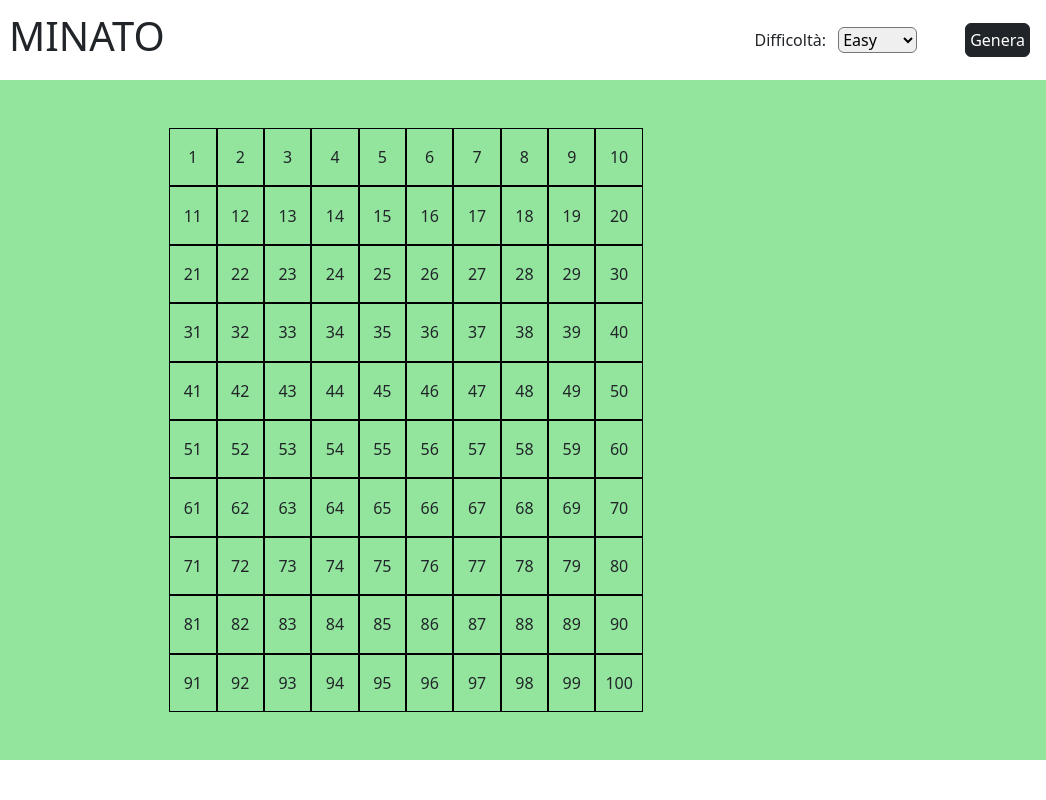
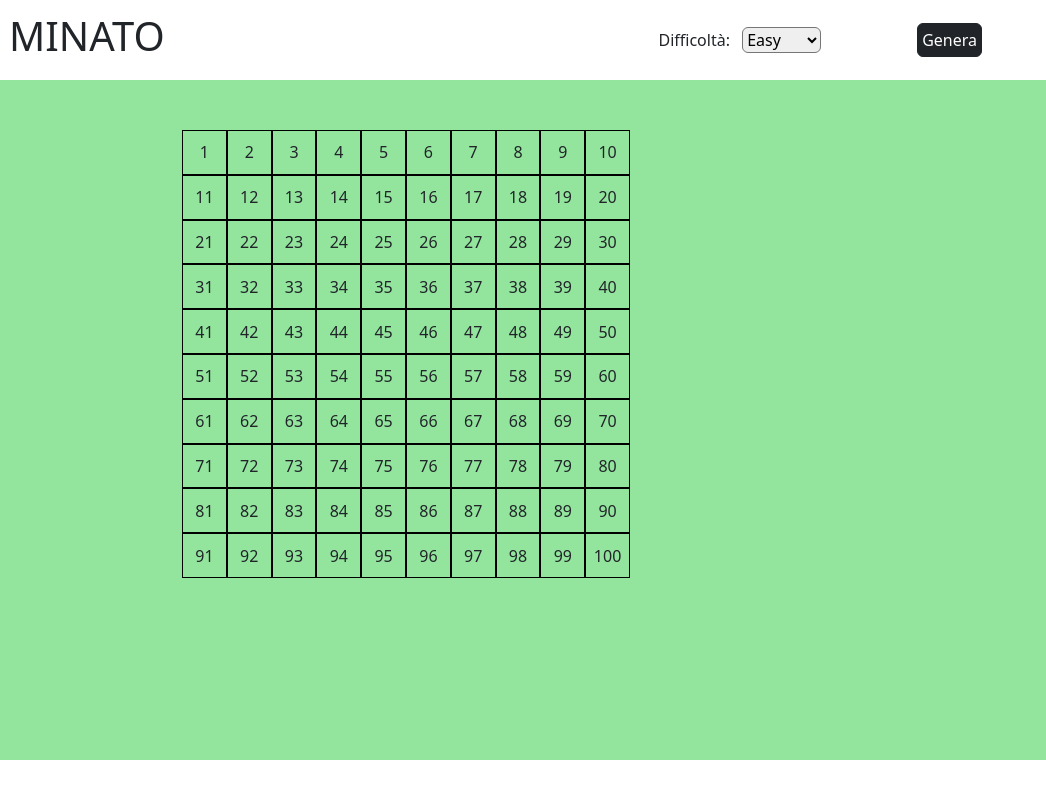
Before and after one commit to EliaMagris/js-campominato-dom, a plain HTML site: page index.html in a window 1280 px wide. Both pictures are taken after a click on the button "Genera". Shown: the full height of the page, 234-1280 px from the left. Drawn offline with nearby package versions, Linux system fonts and the light colour scheme.

Commit message:
esercizio completato, visione dei bonus

```diff
--- a/assets/css/style.css
+++ b/assets/css/style.css
@@ -15,6 +15,7 @@ header{
 
 main{
     height: 85%;
+    padding-top: 50px;
 }
 
 footer{
@@ -22,9 +23,13 @@ footer{
 }
 
 #griglia{
-    width: 40%;
+    width: 35%;
     margin: auto;
-    height: 100%;
+}
+
+#counter{
+    text-align: center;
+    padding-top: 25px;
 }
 
 .quadratobase{
--- a/assets/main.js
+++ b/assets/main.js
@@ -32,50 +32,63 @@ function startGame() {
 
   console.log(arrayRandom);
 
+  // for (let i = 0; i < Number; i++) {
+  //   let quadrato = GridElement();
+  //   let innerNumber = i + 1;
+  //   quadrato.innerText = innerNumber;
+
+  //   console.log(quadrato);
+
+  //   if (arrayRandom.includes(innerNumber)) {
+  //     quadrato.addEventListener('click', function () {
+  //       console.log(this);
+  //       this.classList.toggle('destroy');
+  //     });
+
+  //   } else {
+  //     quadrato.addEventListener('click', function () {
+  //       console.log(this);
+  //       this.classList.toggle('active');
+  //     });
+  //   }
+
+  //   griglia.append(quadrato);
+  // }
+
+  // METODO RIPETITIVO
+
   for (let i = 0; i < Number; i++) {
     let quadrato = GridElement();
     let innerNumber = i + 1;
+
     quadrato.innerText = innerNumber;
 
     console.log(quadrato);
+    console.log(innerNumber);
+
+    let classToToggle = 'active';
 
     if (arrayRandom.includes(innerNumber)) {
-      quadrato.addEventListener('click', function () {
-        console.log(this);
-        this.classList.toggle('destroy');
-      });
-    } else {
-      quadrato.addEventListener('click', function () {
-        console.log(this);
-        this.classList.toggle('active');
-      });
+      classToToggle = 'destroy';
     }
+
+    var counterNum = 0;
+    quadrato.addEventListener('click', function () {
+      console.log(this);
+      this.classList.toggle(classToToggle);
+      counterNum += 1;
+      if ((classToToggle == 'active')) {
+        document.getElementById('counter').innerHTML = `il tuo punteggio è : ${counterNum}`;
+      } else {
+        document.getElementById('counter').innerHTML = `il tuo punteggio è : ${counterNum - 1} FINE PARTITA`;
+        alert('HAI PERSO');
+        counterNum = 0;
+        griglia.innerHTML = "";
+      }
+    });
+
+
 
     griglia.append(quadrato);
   }
-
-// METODO ERRATO
-
-// for (let i = 0; i < Number; i++) {
-//   let quadrato = GridElement();
-//   let innerNumber = i + 1;
-
-//   quadrato.innerText = innerNumber;
-
-//   console.log(quadrato);
-//   console.log(innerNumber);
-
-//   let classToToggle = 'active';
-
-//   if (arrayRandom.includes(innerNumber)) {
-//     classToToggle = 'destroy';
-//   }
-
-//   quadrato.addEventListener("click", function () {
-//     console.log(this);
-//     this.classList.toggle(classToToggle);
-//   });
-
-//   griglia.append(quadrato);
-// }
 }
--- a/index.html
+++ b/index.html
@@ -27,15 +27,14 @@
                 </select>
             </div>
 
-            <div class="">
+            <div class="p-5">
                 <button class="p-1 btn btn-dark" onclick="startGame();">Genera</button>
             </div>
-
         </div>
-
     </header>
-    <main class="p-5">
+    <main class="">
         <div id="griglia" class="d-flex justify-content-center flex-wrap"></div>
+        <h2 id="counter"></h1>
     </main>
     <footer class="bg-white d-flex align-items-center px-3">
         <div>Made with &hearts; by <a href="https://boolean.careers/?utm_source=google&utm_campaign=it_search_brand&utm_medium=cpc&utm_content=boolean&utm_term=boolean&gclid=Cj0KCQjwwfiaBhC7ARIsAGvcPe4Y-SSOE7HxprPwqRIJ7FDLINXJ1h0_o4cctB0lm6B-zWAn3AvsH5saAuIVEALw_wcB" target="_blank">boolean</a></div>
```
